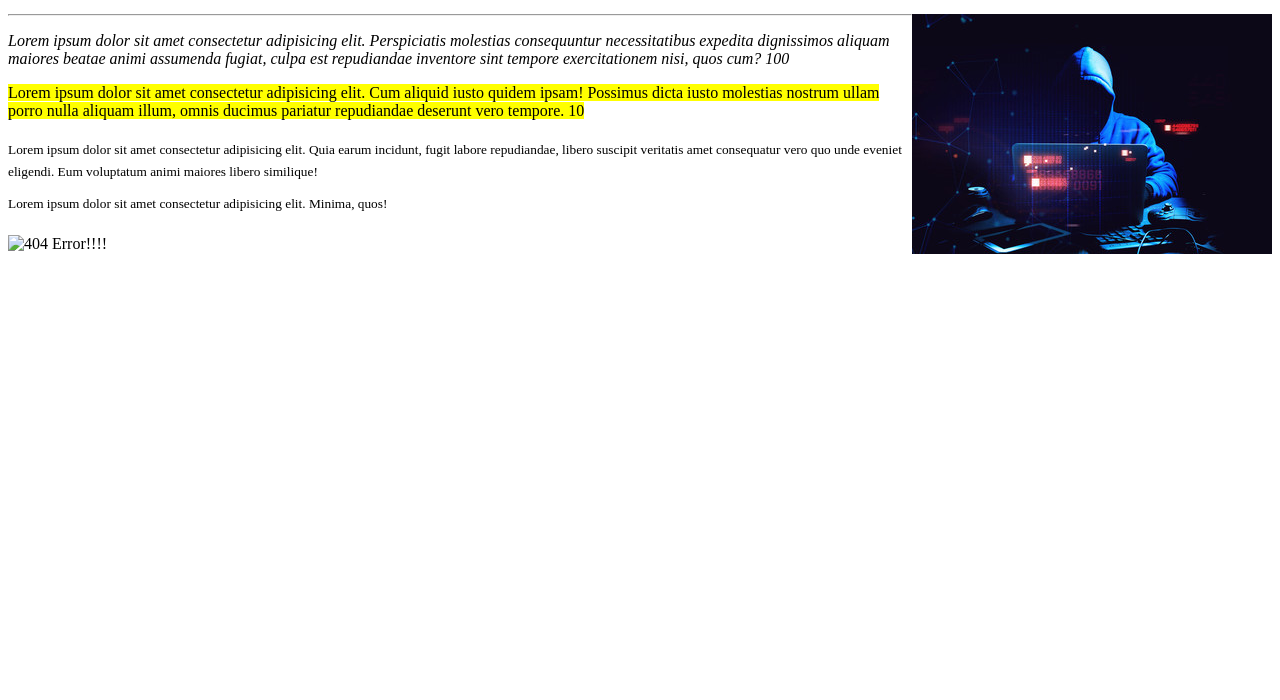
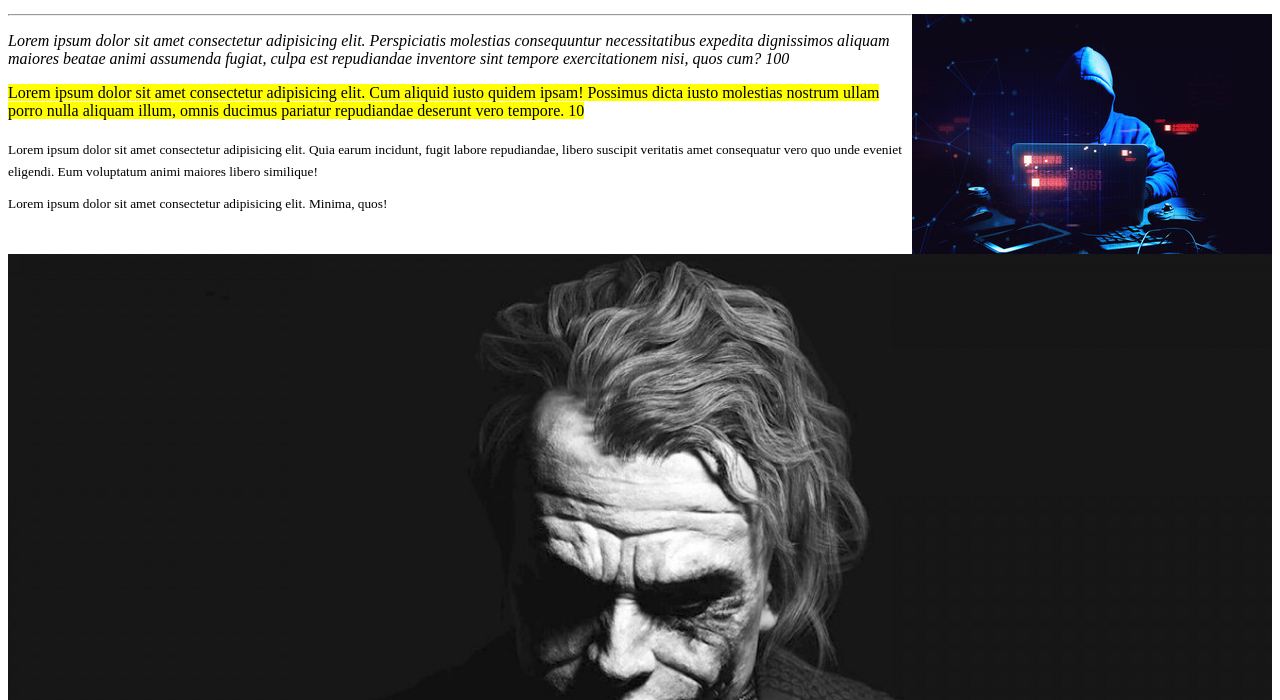
Before and after one commit to Amanrobotics/localRepos, a plain HTML site: page newrepo/index.html in a window 1280 px wide. Shown: the part 100-800 px from the top of the page. Drawn offline with Linux system fonts and the light colour scheme.

Commit message:
Add new changes

```diff
--- a/newrepo/index.html
+++ b/newrepo/index.html
@@ -14,14 +14,13 @@
     <p> <mark> Lorem ipsum dolor sit amet consectetur adipisicing elit. Cum aliquid iusto quidem ipsam! Possimus dicta iusto molestias nostrum ullam porro nulla aliquam illum, omnis ducimus pariatur repudiandae deserunt vero tempore. 10 </mark></p>
     <p> <sub> Lorem ipsum dolor sit amet consectetur adipisicing elit. Quia earum incidunt, fugit labore repudiandae, libero suscipit veritatis amet consequatur vero quo unde eveniet eligendi. Eum voluptatum animi maiores libero similique! </sub></p>
     <p> <sup> Lorem ipsum dolor sit amet consectetur adipisicing elit. Minima, quos! </sup></p>
-    <!-- <img width ="100%" srcset="images/HighDefination.jpg 1x,images/MiddleDefination.jpg 2x,images/LowDefination.jpg 3x",scr="images/Website" alt="Group Photo"> -->
     <img width ="100%"
-    scrset="E:\gitdemo\localrepo\localrepo\newrepo\images\A.jpg 1000w,
-    E:\E:\gitdemo\localrepo\localrepo\newrepo\images\B.jpg 800w,
-    E:\gitdemo\localrepo\localrepo\newrepo\images\B.jpggit 500w"
+    srcset="images/A.jpg 1000w,
+    images/C.jpg 800w,
+    images/B.jpg 500w",
     sizes="(max-width: 500px) 500px,
-    (max-width: 800px) 800px,
-     1000px"
-    src="A.jpg" alt="404 Error!!!!">
+    (max-width: 800px) 800px
+    1000px"
+    src="Highdefination.jpg" alt="404 Error!!!!">
 </body>
 </html>
```
